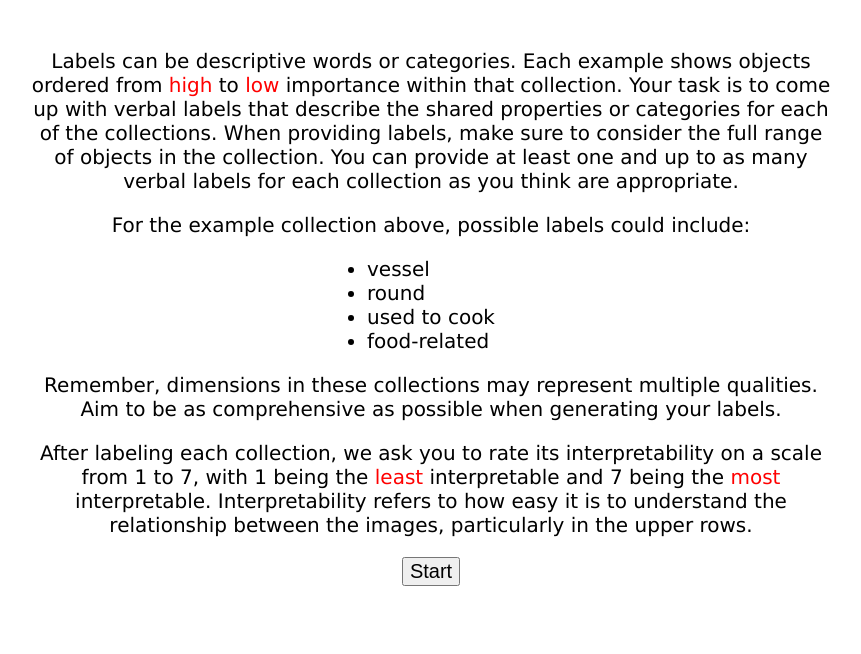
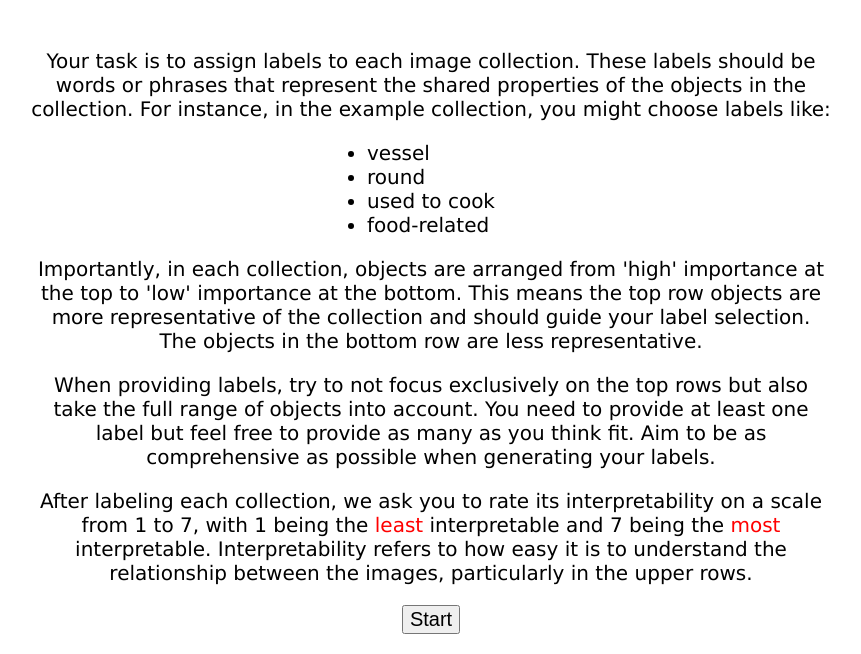
Before and after one commit to florianmahner/object-dimensions, a Flask app: page /instructions in a window 1280 px wide. Shown: the part 796-1450 px from the top of the page, without its empty margins (329-1190 px from the left). Before the commit the page ends 1382 px from the top, so only its background shows below. Run offline with Flask 3, Linux system fonts and the light colour scheme.

Commit message:
Change instructions

```diff
--- a/experiments/flask_experiment/templates/instructions.html
+++ b/experiments/flask_experiment/templates/instructions.html
@@ -65,8 +65,8 @@
 
         <div class="main">
 
-            <p>In the following experiment, you are asked to provide labels for 186 image collections, each representing a range
-             of object properties. Here is an example collection:</p>
+            <p>In the following experiment, we present you 186 image collections. Each collection contains
+                objects that share common properties. Let's take a look at an example collection:</p>
 
         </div>
 
@@ -82,31 +82,31 @@
 
         <div class="main">
 
-            <p>
-            Labels can be descriptive words or categories. Each example shows objects ordered from <span style="color:red">high</span>
-            to <span style="color:red">low</span> importance within that collection. Your task is to come up with verbal labels that
-            describe the shared properties or categories for each of the collections. When providing labels, make sure to consider the
-            full range of objects in the collection. You can provide at least one and up to as many verbal labels for each
-            collection as you think are appropriate.
-            </p>
+            <p>Your task is to assign labels to each image collection. These labels should be words or phrases that represent the shared properties of the objects in the collection.
+                For instance, in the example collection, you might choose labels like:</p>
 
-            <p>For the example collection above, possible labels could include:</p>
 
-            <ul style="display: inline-block; text-align: left; margin: 0 auto; padding-left: 0;">
+                <ul style="display: inline-block; text-align: left; margin: 0 auto; padding-left: 0;">
                 <li>vessel</li>
                 <li>round</li>
                 <li>used to cook</li>
                 <li>food-related</li>
             </ul>
 
-            <p>Remember, dimensions in these collections may represent multiple qualities. Aim to be as comprehensive as possible when generating your labels.</p>
+
+            <p> Importantly, in each collection, objects are arranged from 'high' importance at the top to 'low' importance at the bottom.
+                This means the top row objects are more representative of the collection and should guide your label selection.
+                The objects in the bottom row are less representative.
+
+            <p>When providing labels, try to not focus exclusively on the top rows but also
+                take the full range of objects into account. You need to provide at least one label but feel free to provide as many as you think fit.
+                Aim to be as comprehensive as possible when generating your labels.
+            </p>
 
             <p>After labeling each collection, we ask you to rate its interpretability on a scale from 1 to 7, with 1 being the <span style="color:red">least</span>
                 interpretable and 7 being the <span style="color:red">most</span> interpretable. Interpretability refers to how easy it is to understand
                 the relationship between the images, particularly in the upper rows.
             </p>
-
-
             <input type="submit" value="Start" style="font-size: 20px;">
 
         </div>
```
